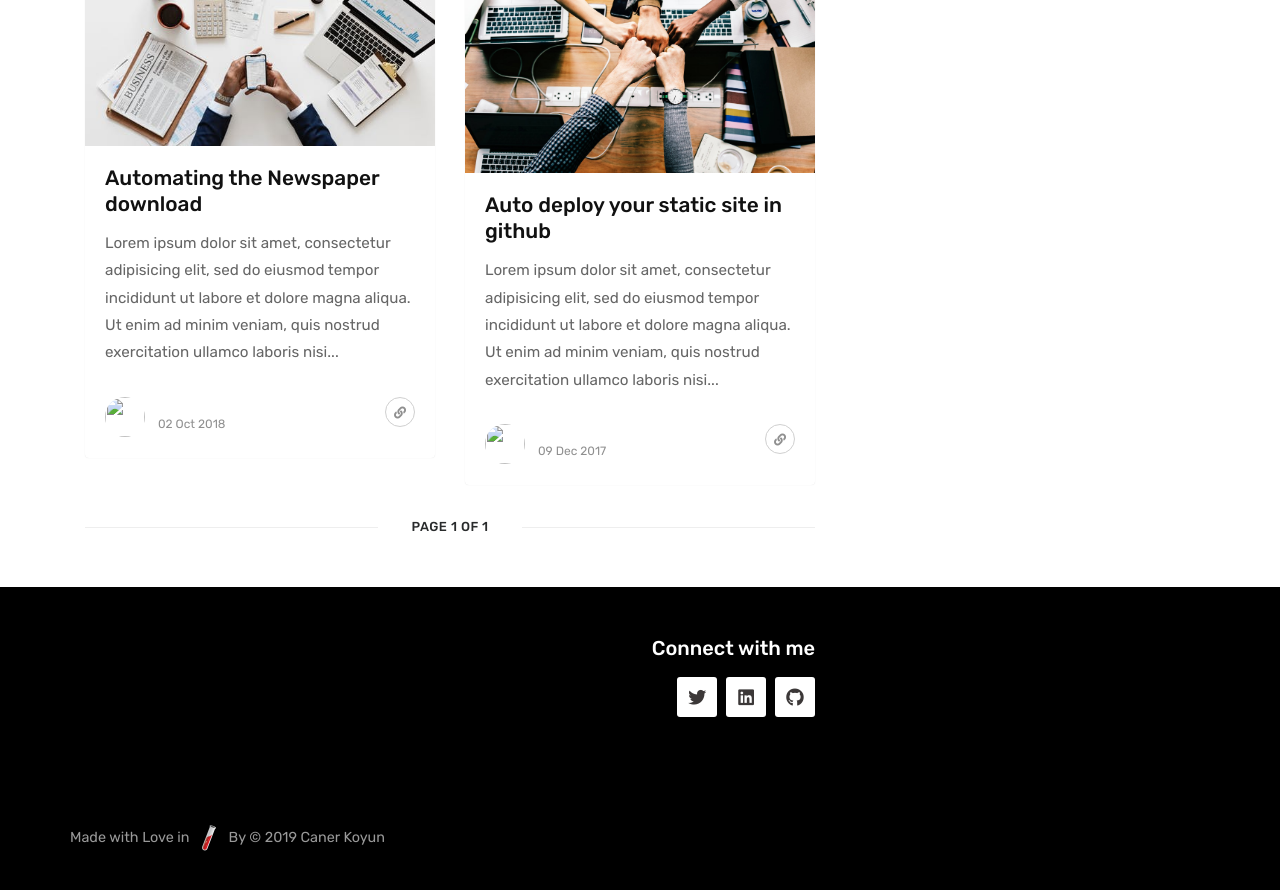
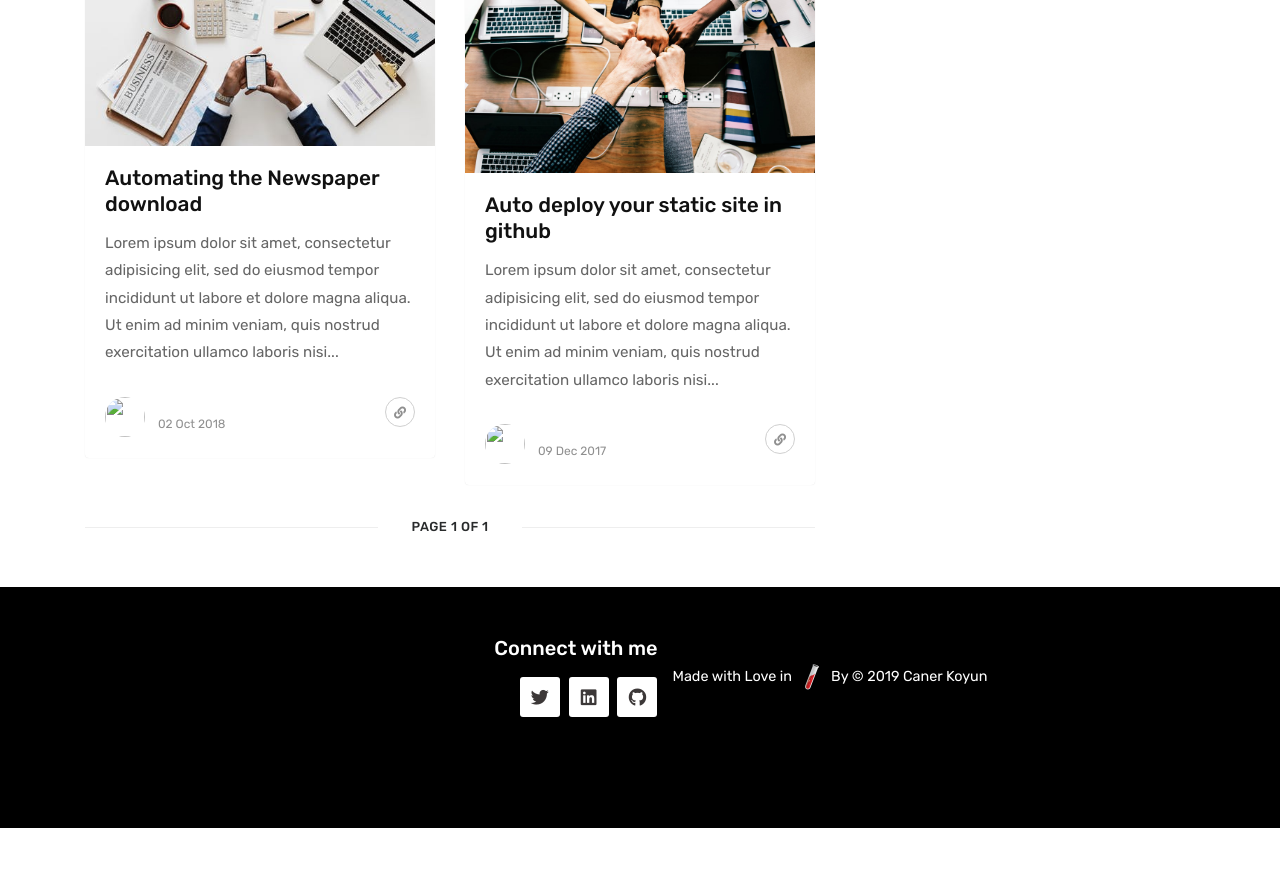
Before and after one commit to Canerkynn/CanerKynn.github.io, a Jekyll site: the page built from index.html, in a window 1280 px wide and 900 px high, scrolled down 1228 px. Shown: the top 890 px of the window. Built offline with Jekyll 4.4.1, drawn with Linux system fonts in a browser that asks for light colours; nearby versions of some CDN libraries; the list of posts is cut into pages by our own code; after the commit the page ends 2056 px from its top, so only the background shows below that.

Commit message:
Update default.html

```diff
--- a/_layouts/default.html
+++ b/_layouts/default.html
@@ -116,6 +116,13 @@
                      <a href="https://pinterest.com" target="_blank"><i class="fab fa-linkedin"></i></a>
                      <a href="https://github.com" target="_blank"><i class="fab fa-github"></i></a>
                 </div>
+
+                <div class="copyright">
+                    <p class="pull-left">
+                    Made with Love in <a href="https://jekyllrb.com" target="_blank"><img src="/assets/images/jekyll.png" width="32px" height="32px" /></a>
+                    By  ©  {{ site.time | date: "%Y" }} {{ site.name }}
+                   </p>
+                 </div>
             </div>
         </div>
     </div>
@@ -127,12 +134,7 @@
         <div class="container">
 
             <div class="row">
-                  <div class="copyright">
-                    <p class="pull-left">
-                    Made with Love in <a href="https://jekyllrb.com" target="_blank"><img src="/assets/images/jekyll.png" width="32px" height="32px" /></a>
-                    By  ©  {{ site.time | date: "%Y" }} {{ site.name }}
-                   </p>
-                 </div>
+
             </div>
 
 
```
